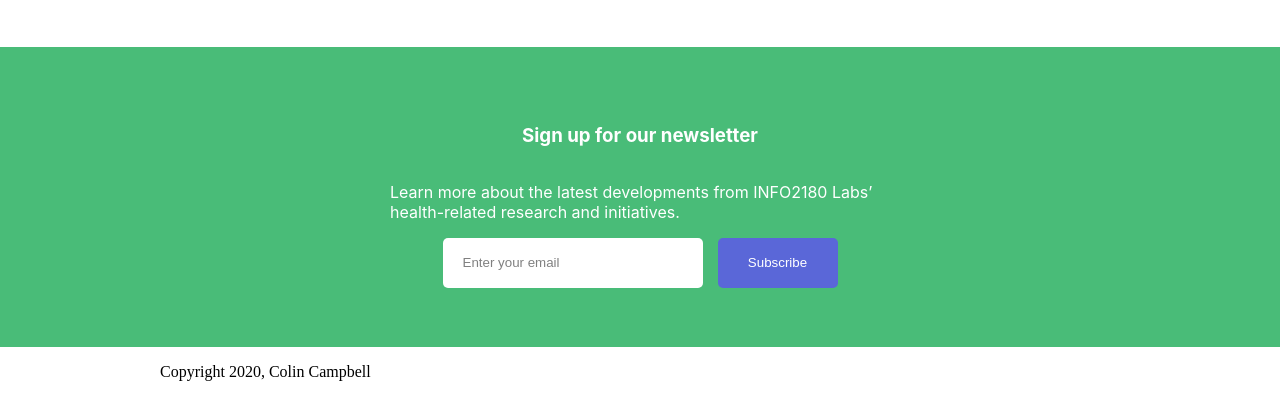
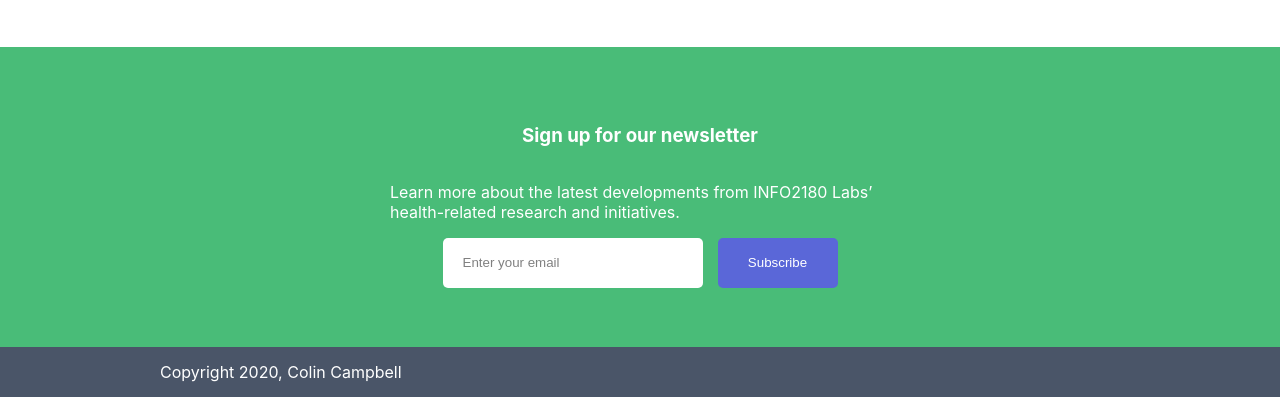
Before and after one commit to ColinACampbell/info2180-project1, a plain HTML site: page index.html in a window 1280 px wide. Shown: the part 1854-2251 px from the top of the page. Drawn offline with Linux system fonts and the light colour scheme.

Commit message:
Completed footer

```diff
--- a/styles.css
+++ b/styles.css
@@ -258,3 +258,19 @@ header .container nav ul li a:hover {
 .newsletter .container input::placeholder{
     color: grey;
 }
+
+footer
+{
+    background-color: #4A5568;
+    color: white;
+    height: 50px;
+    display: flex;
+    align-items: center;
+    font-family: -apple-system, BlinkMacSystemFont, "Segoe UI", Roboto, "Helvetica Neue", Arial, "NotoSans", sans-serif;
+    justify-content: flex-start;
+}
+
+footer p
+{
+    margin: 0;
+}
```
